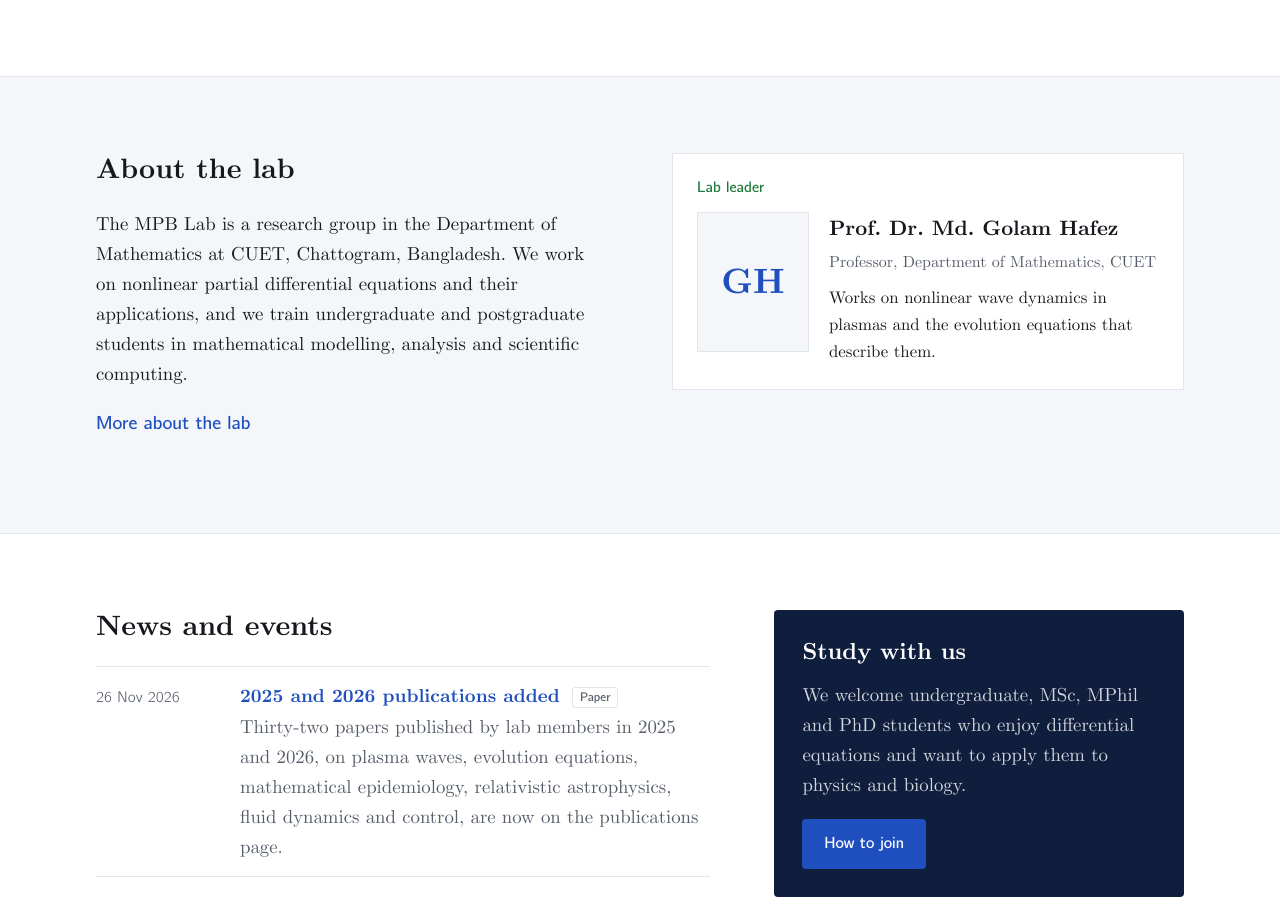
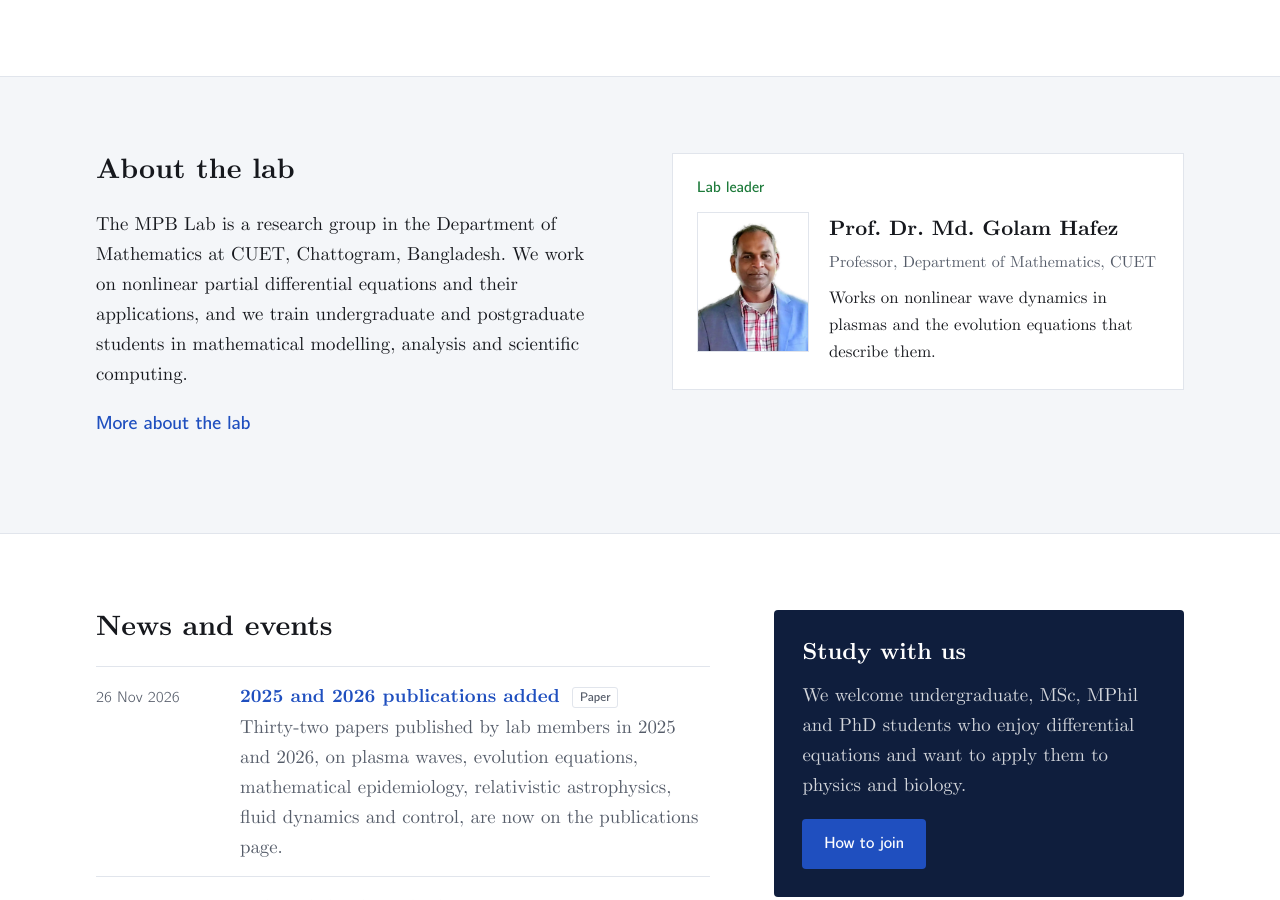
Before and after one commit to MPBLab/mpblab.github.io, a Jekyll site: the page built from index.html, in a window 1280 px wide and 900 px high, scrolled down 1382 px. Built offline with Jekyll 4.4.1, drawn with Linux system fonts in a browser that asks for light colours.

Commit message:
Add Prof. Hafez's portrait
Head-and-shoulders crop (4:5) on a white background, shown on the home
page, People page and profile, and in the profile's structured data.

Co-Authored-By: Claude Opus 5.5 <noreply@anthropic.com>
Claude-Session: https://claude.ai/code/session_011cDtMcLHHhAaKfFLiu1eVc

```diff
--- a/_data/people.yml
+++ b/_data/people.yml
@@ -10,7 +10,7 @@ leader:
   initials: GH
   role: Lab leader
   title: Professor, Department of Mathematics, CUET
-  photo: ""
+  photo: hafez.jpg
   summary: >-
     Works on nonlinear wave dynamics in plasmas and the evolution equations
     that describe them.
```
Also changed, not shown: assets/img/people/hafez.jpg (added).
